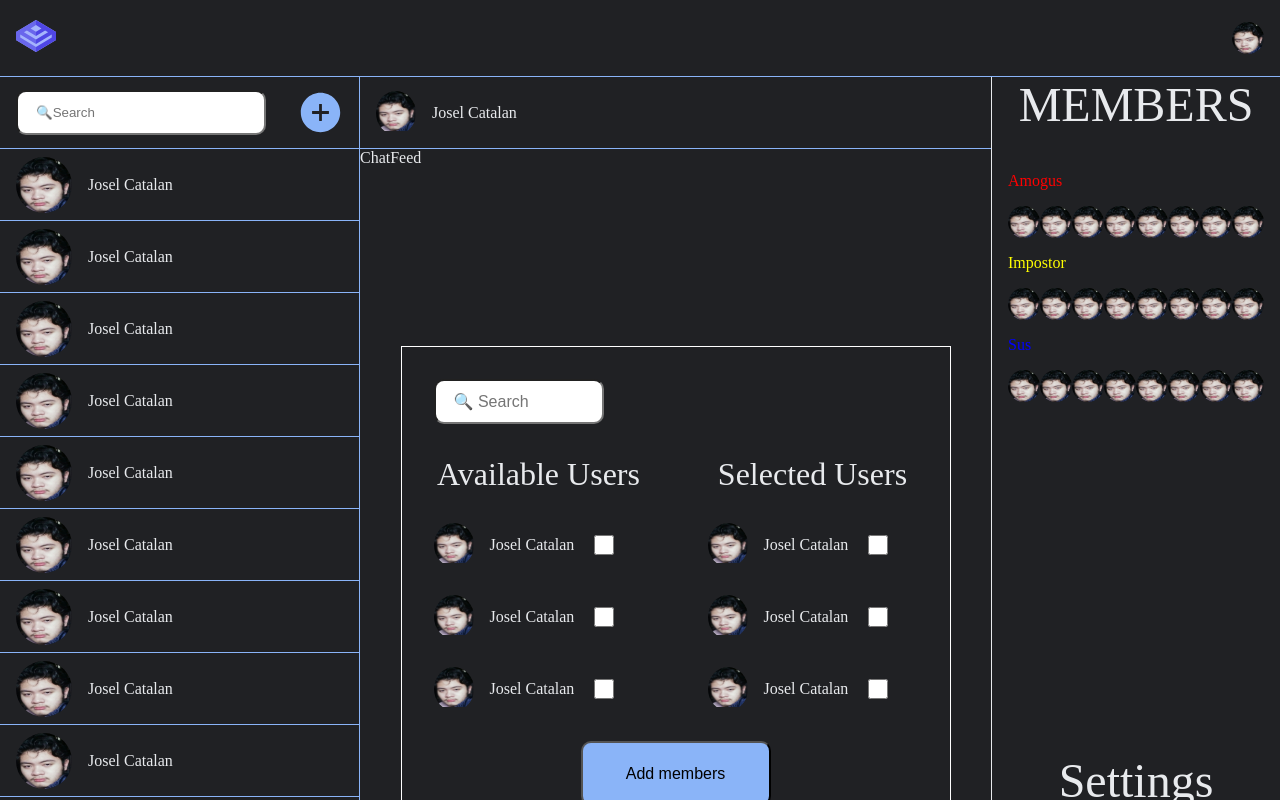
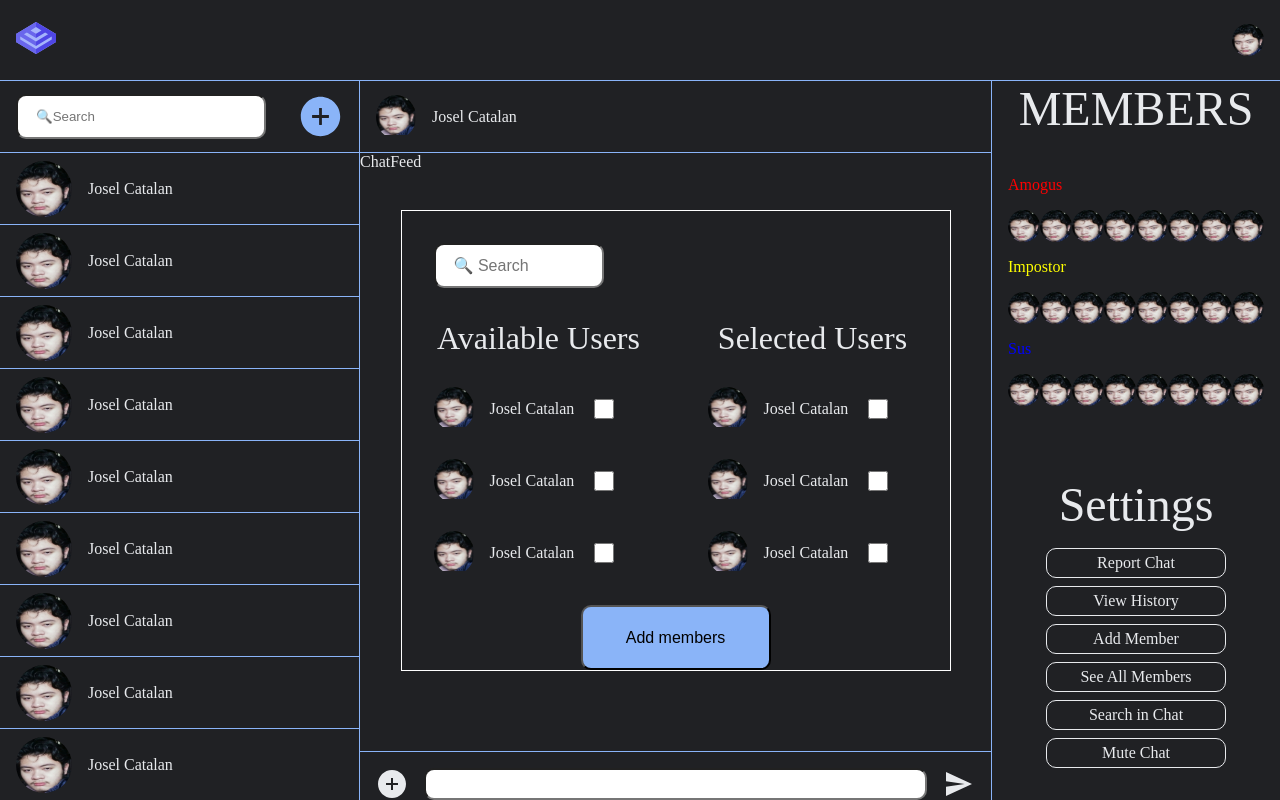
Before and after one commit to Nestortion/Definitely-not-a-Chat-App, a Next.js app in the folder client/: page / in a window 1280 px wide. Shown: the top 800 px of the page. Built offline with nearby package versions, Linux system fonts and the light colour scheme.

Commit message:
Fix: Fixed scripts for both server and client

```diff
--- /dev/null
+++ b/client/components/MainChat/ChatFeedContainer.jsx
@@ -0,0 +1,16 @@
+import { ChatFeedContainerStyled } from '../styles/MainChatStyled'
+import UserHeader from './UserHeader'
+import MessageConstructor from './MessageConstructor'
+import ChatFeed from './ChatFeed'
+import AddFriendModal from './AddFriendModal/AddFriendModal'
+
+export default function ChatFeedContainer() {
+  return (
+    <ChatFeedContainerStyled>
+      <AddFriendModal />
+      <UserHeader />
+      <ChatFeed />
+      <MessageConstructor />
+    </ChatFeedContainerStyled>
+  )
+}
--- /dev/null
+++ b/client/components/MainChat/ChatListContainer.jsx
@@ -0,0 +1,12 @@
+import { ChatListContainerStyled } from '../styles/MainChatStyled'
+import Search from './Search'
+import ChatList from './ChatList'
+
+export default function ChatListContainer() {
+  return (
+    <ChatListContainerStyled>
+      <Search />
+      <ChatList />
+    </ChatListContainerStyled>
+  )
+}
--- /dev/null
+++ b/client/components/MainChat/ChatSettingsContainer.jsx
@@ -0,0 +1,12 @@
+import { ChatSettingsContainerStyled } from '../styles/MainChatStyled'
+import RoleList from './RoleList'
+import Settings from './Settings'
+
+export default function ChatSettingsContainer() {
+  return (
+    <ChatSettingsContainerStyled>
+      <RoleList />
+      <Settings />
+    </ChatSettingsContainerStyled>
+  )
+}
--- a/client/components/styles/MainChatStyled.jsx
+++ b/client/components/styles/MainChatStyled.jsx
@@ -2,21 +2,34 @@ import styled from 'styled-components'
 
 const MainChatStyled = styled.div`
   display: flex;
-  width: 100%;
-  & > div {
+`
+
+const ChatListContainerStyled = styled.div`
   display: flex;
   flex-direction: column;
-    height: 1000px;
   border-top: ${({ theme }) => theme.border.border1};
   border-color: ${({ theme }) => theme.colors.accent};
-  }
+  max-height: calc(100vh - 80px);
+`
+const ChatFeedContainerStyled = styled.div`
+  display: flex;
+  flex-direction: column;
+  border-top: ${({ theme }) => theme.border.border1};
+  border-color: ${({ theme }) => theme.colors.accent};
+  max-height: calc(100vh - 80px);
 
-  .chatWindow {
   position: relative;
   flex-grow: 1;
   display: flex;
-  }
 `
+const ChatSettingsContainerStyled = styled.div`
+  display: flex;
+  flex-direction: column;
+  border-top: ${({ theme }) => theme.border.border1};
+  border-color: ${({ theme }) => theme.colors.accent};
+  max-height: calc(100vh - 80px);
+`
+
 const ChatCardStyled = styled.div`
   display: flex;
   align-items: center;
@@ -81,6 +94,7 @@ const MessageConstructorStyled = styled.div`
 
 const RoleListStyled = styled.div`
   border-left: ${({ theme }) => theme.border.border1};
+  border-color: ${({ theme }) => theme.colors.accent};
   flex-grow: 1;
   display: flex;
   flex-direction: column;
@@ -146,6 +160,7 @@ const SettingsStyled = styled.div`
   gap: ${({ theme }) => theme.margin.margin1};
   padding-block: ${({ theme }) => theme.padding.padding2};
   border-left: ${({ theme }) => theme.border.border1};
+  border-color: ${({ theme }) => theme.colors.accent};
 
   .header {
     font-size: ${({ theme }) => theme.font.heading3};
@@ -264,4 +279,7 @@ export {
   SettingsStyled,
   AddFriendModalStyled,
   UserCardStyled,
+  ChatListContainerStyled,
+  ChatFeedContainerStyled,
+  ChatSettingsContainerStyled,
 }
--- a/client/components/styles/PageHeaderStyled.jsx
+++ b/client/components/styles/PageHeaderStyled.jsx
@@ -4,6 +4,7 @@ const PageHeaderStyled = styled.div`
   display: flex;
   justify-content: space-between;
   align-items: center;
+  height: 80px;
 
   .logo {
     padding: ${({ page }) =>
--- a/client/pages/index.jsx
+++ b/client/pages/index.jsx
@@ -1,30 +1,14 @@
-import AddFriendModal from '../components/MainChat/AddFriendModal/AddFriendModal'
-import ChatFeed from '../components/MainChat/ChatFeed'
-import ChatList from '../components/MainChat/ChatList'
-import MessageConstructor from '../components/MainChat/MessageConstructor'
-import RoleList from '../components/MainChat/RoleList'
-import Search from '../components/MainChat/Search'
-import Settings from '../components/MainChat/Settings'
-import UserHeader from '../components/MainChat/UserHeader'
+import ChatFeedContainer from '../components/MainChat/ChatFeedContainer'
+import ChatListContainer from '../components/MainChat/ChatListContainer'
+import ChatSettingsContainer from '../components/MainChat/ChatSettingsContainer'
 import { MainChatStyled } from '../components/styles/MainChatStyled'
 
 export default function Home() {
   return (
     <MainChatStyled>
-      <div className="friendList">
-        <Search />
-        <ChatList />
-      </div>
-      <div className="chatWindow">
-        <AddFriendModal />
-        <UserHeader />
-        <ChatFeed />
-        <MessageConstructor />
-      </div>
-      <div className="chatSettings">
-        <RoleList />
-        <Settings />
-      </div>
+      <ChatListContainer />
+      <ChatFeedContainer />
+      <ChatSettingsContainer />
     </MainChatStyled>
   )
 }
--- a/package.json
+++ b/package.json
@@ -4,8 +4,8 @@
   "description": "Chat Application System for Polytechnic University of the Philippines Biñan Campus",
   "private": "true",
   "scripts": {
-    "client": "npm run dev --prefix client",
-    "server": "npm run dev --prefix server",
+    "client": "npm run --prefix client",
+    "server": "npm run --prefix server",
     "dev": "concurrently \"npm run client\" \"npm run server\""
   },
   "repository": {
```
Lines whose indentation alone changed are shown as unchanged.
